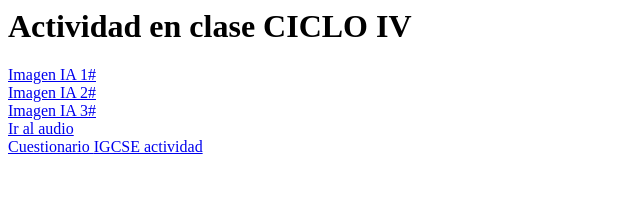
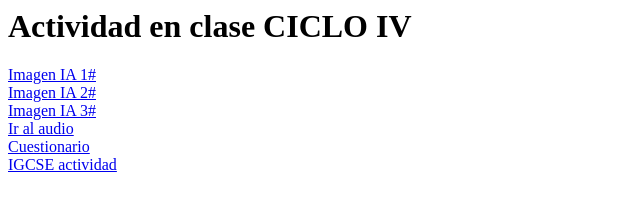
Before and after one commit to gabrielabaracaldoest-ux/gabrielabaracaldoest-ux.github.io, a plain HTML site: page index.html in a window 1280 px wide. Shown: the whole page, without its empty margins (0-640 px from the left). Drawn offline with Linux system fonts and the light colour scheme.

Commit message:
Update index.html

```diff
--- a/index.html
+++ b/index.html
@@ -15,7 +15,7 @@ Index
 <a href ="ImagenIA3.html">Imagen IA 3#</a><br>
 
 <a href="audio.html">Ir al audio</a><br>
-<a href="Cuestionario.html"> Cuestionario </a>
+<a href="Cuestionario.html"> Cuestionario </a><br>
 <a href="IGCSE.html"> IGCSE actividad </a>
 
 
```
